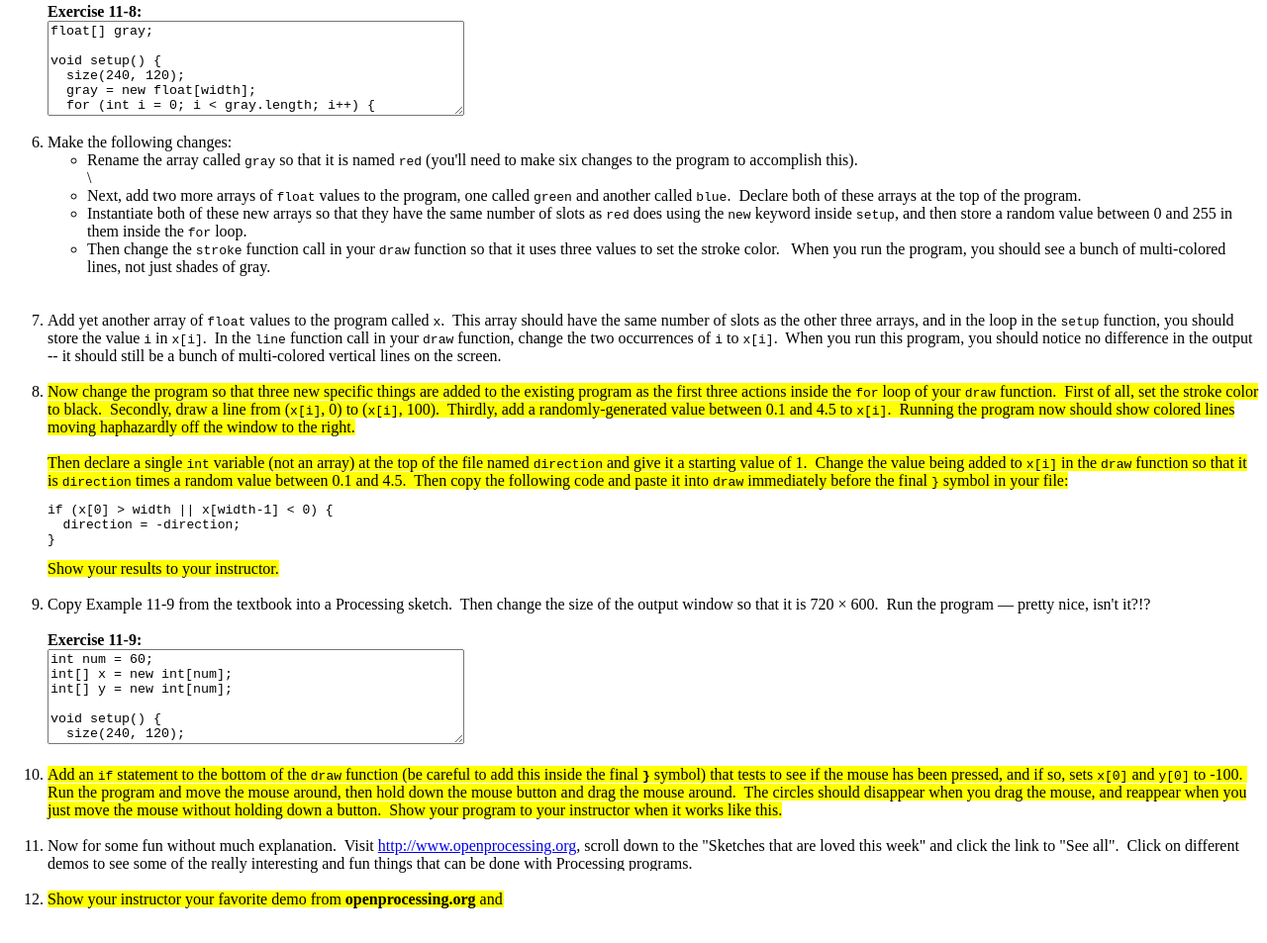
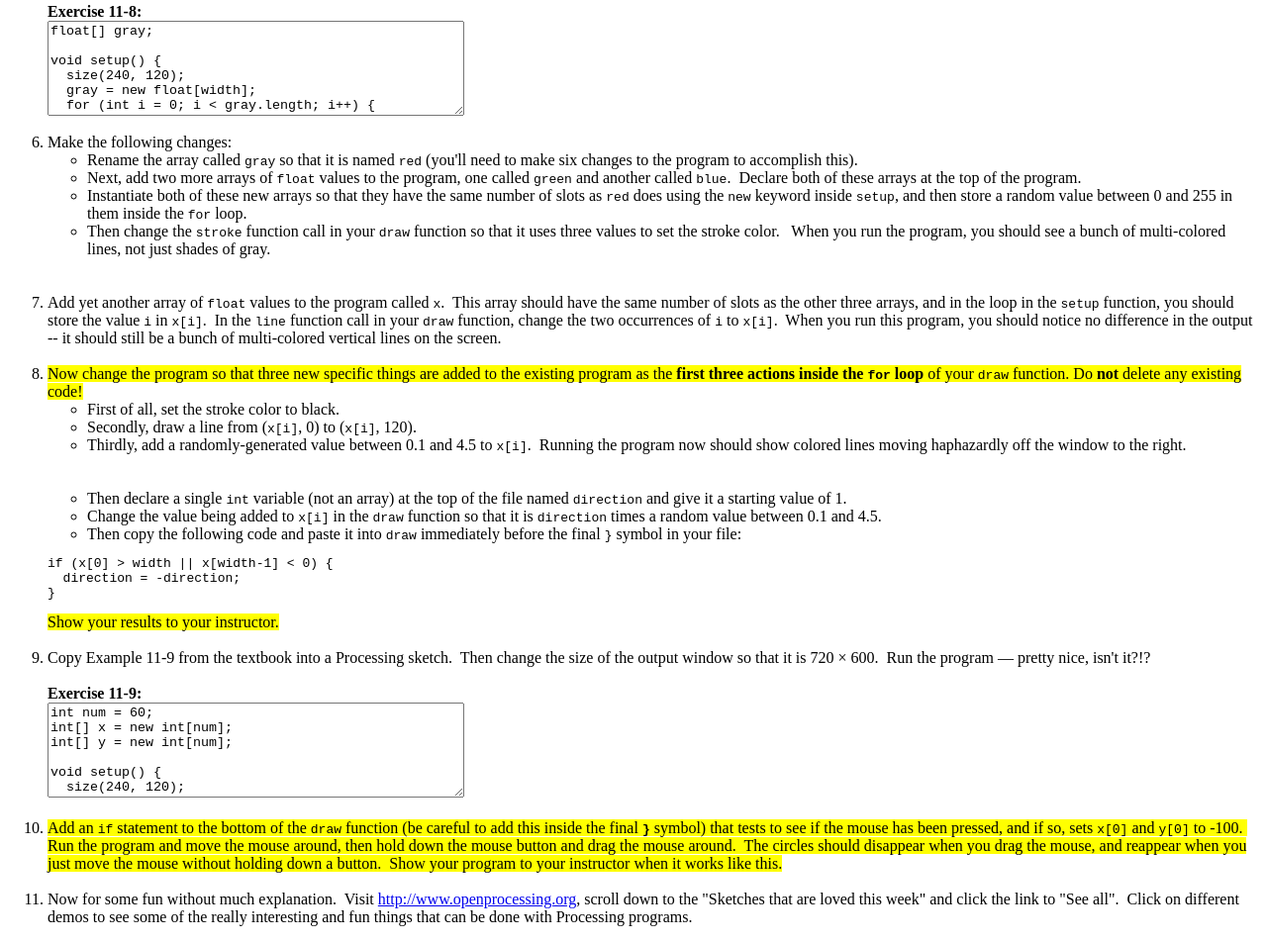
Before and after one commit to cs-courses-mountunion/CSC108Spring2022, a plain HTML site: page labs/108lab05.html in a window 1280 px wide. Shown: the part 1153-2106 px from the top of the page at 99% size. Drawn offline with Linux system fonts and the light colour scheme.

Commit message:
Update 108lab05.html

```diff
--- a/labs/108lab05.html
+++ b/labs/108lab05.html
@@ -174,7 +174,7 @@ void draw() {
   <li> Make the following changes:&nbsp;
 	  <ul><li>Rename the array called <code>gray</code> so that it
        is named <code>red</code> (you'll need to make six changes to the program to accomplish
-		  this).</li> \
+		  this).</li>
 		  <li>Next, add two more arrays of <code>float</code> values to the program, one
 			  called <code>green</code> and another called <code>blue</code>.&nbsp; Declare both
 			  of these arrays at the top of the program.</li>
@@ -201,20 +201,25 @@ void draw() {
 
   <li> <span class="yellow">
        Now change the program so that three new specific things are added to the existing
-	   program as the first
+	   program as the <b>first
 	   three actions inside the
-	   <code>for</code> loop of your <code>draw</code> function.&nbsp; First of all, set
-	   the stroke color to black.&nbsp; Secondly, draw a line from (<code>x[i]</code>, 0) to
-	   (<code>x[i]</code>, 100).&nbsp; Thirdly, add a randomly-generated value between 0.1 and
+	  <code>for</code> loop</b> of your <code>draw</code> function.&nbsp;Do <b>not</b> delete any existing code!
+	  <ul><li>First of all, set
+		  the stroke color to black.</li>
+		  <li>Secondly, draw a line from (<code>x[i]</code>, 0) to
+			  (<code>x[i]</code>, 120).</li>
+		  <li>Thirdly, add a randomly-generated value between 0.1 and
 	   4.5 to <code>x[i]</code>.&nbsp; Running the program now should show colored lines moving
-	   haphazardly off the window to the right.
+			  haphazardly off the window to the right.</li></ul>
 	   <br/><br/>
-	   Then declare a single <code>int</code> variable (not an array) at the top of the
-	   file named <code>direction</code> and give it a starting value of 1.&nbsp; Change the value
+	   <ul><li>Then declare a single <code>int</code> variable (not an array) at the top of the
+		   file named <code>direction</code> and give it a starting value of 1.</li>
+		   <li>Change the value
 	   being added to <code>x[i]</code> in the <code>draw</code> function so that it is
 	   <code>direction</code> times a
-	   random value between 0.1 and 4.5.&nbsp; Then copy the following code and paste it into
-	   <code>draw</code> immediately before the final <code>}</code> symbol in your file:
+			   random value between 0.1 and 4.5.</li>
+		   <li>Then copy the following code and paste it into
+			   <code>draw</code> immediately before the final <code>}</code> symbol in your file:</li></ul>
 <pre>
 if (x[0] > width || x[width-1] &lt; 0) {
   direction = -direction;
```
